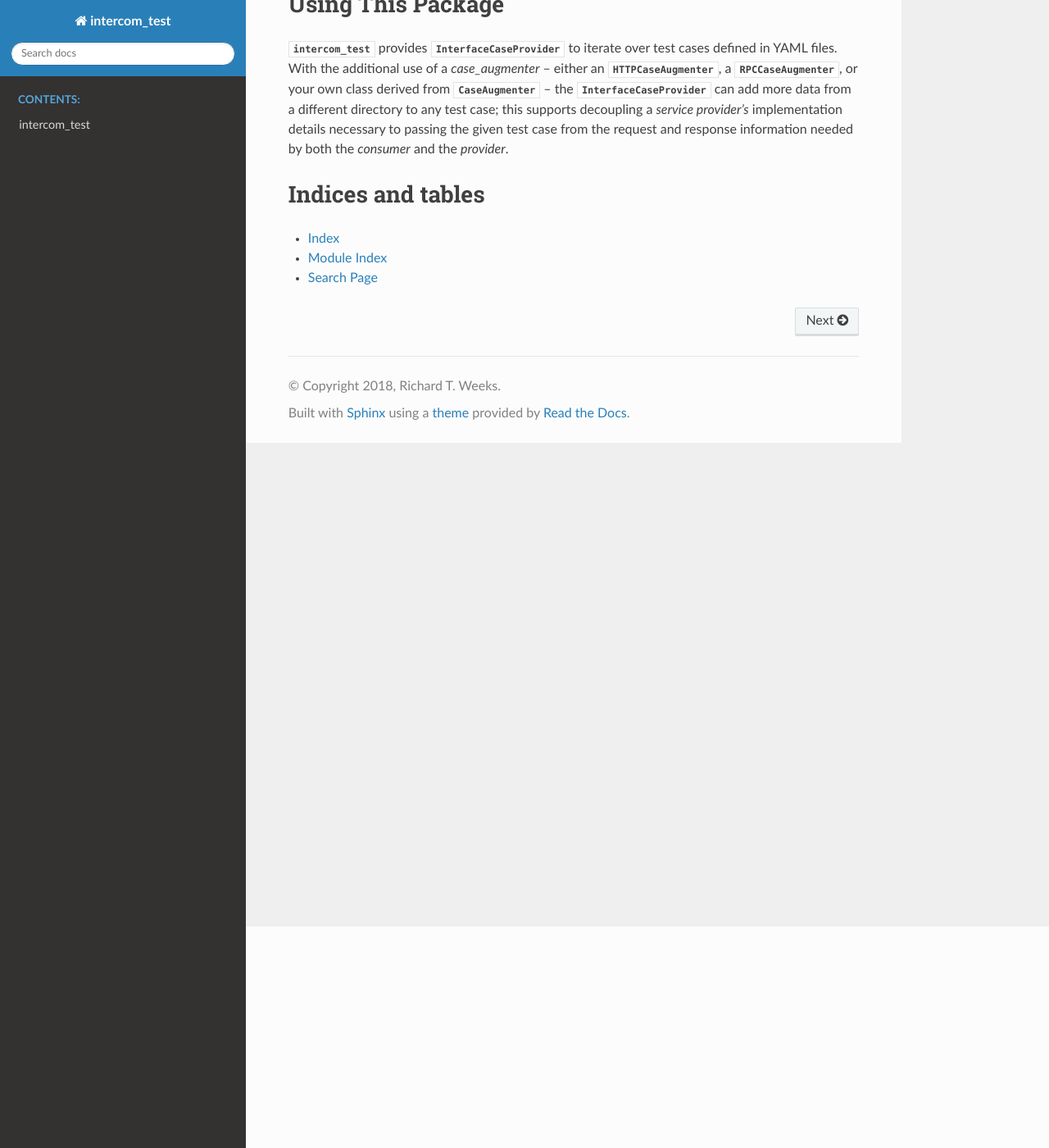
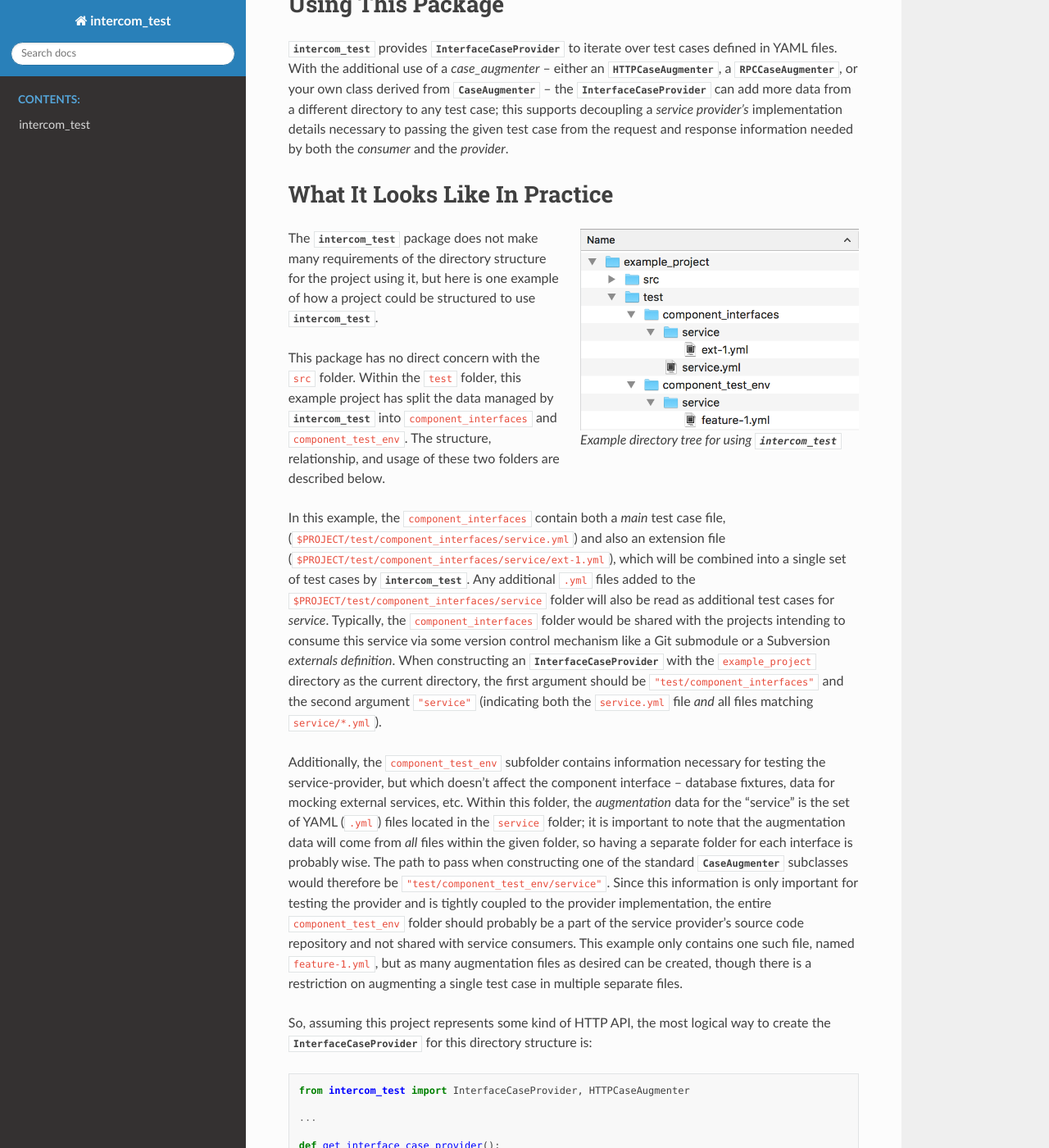
Before and after one commit to PayTrace/intercom_test, a Sphinx documentation site: the page built from docs/source/index.rst, in a window 1280 px wide and 1400 px high, scrolled down 270 px. Shown: the whole window at 82% size. Built offline with Sphinx 7.4.7 and the Read the Docs theme 2.0.0, drawn with Linux system fonts in a browser that asks for light colours; pages that are not in the unit, such as notebooks, are missing from menus; some of the changed text lies outside the part shown.

Commit message:
Add an example directory structure for a project
This is documentation only.

```diff
--- a/docs/source/index.rst
+++ b/docs/source/index.rst
@@ -28,6 +28,73 @@ the request and response information needed by both the *consumer* and the
 *provider*.
 
 
+What It Looks Like In Practice
+==============================
+
+.. figure:: example_project_structure.png
+   :width: 9cm
+   :align: right
+
+   Example directory tree for using :py:mod:`intercom_test`
+
+The :py:mod:`intercom_test` package does not make many requirements of the
+directory structure for the project using it, but here is one example of how a
+project could be structured to use :py:mod:`intercom_test`.
+
+This package has no direct concern with the ``src`` folder.  Within the ``test``
+folder, this example project has split the data managed by :py:mod:`intercom_test`
+into ``component_interfaces`` and ``component_test_env``.  The structure,
+relationship, and usage of these two folders are described below.
+
+In this example, the ``component_interfaces`` contain both a *main* test case
+file, (``$PROJECT/test/component_interfaces/service.yml``) and also an
+extension file (``$PROJECT/test/component_interfaces/service/ext-1.yml``),
+which will be combined into a single set of test cases by :py:mod:`intercom_test`.
+Any additional ``.yml`` files added to the ``$PROJECT/test/component_interfaces/service``
+folder will also be read as additional test cases for *service*.  Typically,
+the ``component_interfaces`` folder would be shared with the projects intending
+to consume this service via some version control mechanism like a Git submodule
+or a Subversion *externals definition*.  When constructing an
+:py:class:`~intercom_test.framework.InterfaceCaseProvider` with the
+``example_project`` directory as the current directory, the first argument
+should be ``"test/component_interfaces"`` and the second argument ``"service"``
+(indicating both the ``service.yml`` file *and* all files matching
+``service/*.yml``).
+
+Additionally, the ``component_test_env`` subfolder contains information
+necessary for testing the service-provider, but which doesn't affect the
+component interface -- database fixtures, data for mocking external services,
+etc.  Within this folder, the *augmentation* data for the "service" is the set
+of YAML (``.yml``) files located in the ``service`` folder; it is important to
+note that the augmentation data will come from *all* files within the given
+folder, so having a separate folder for each interface is probably wise.  The
+path to pass when constructing one of the standard
+:py:class:`~intercom_test.framework.CaseAugmenter` subclasses would therefore be
+``"test/component_test_env/service"``.  Since this information is only important
+for testing the provider and is tightly coupled to the provider implementation,
+the entire ``component_test_env`` folder should probably be a part of the
+service provider's source code repository and not shared with service consumers.
+This example only contains one such file, named ``feature-1.yml``, but as many
+augmentation files as desired can be created, though there is a restriction
+on augmenting a single test case in multiple separate files.
+
+So, assuming this project represents some kind of HTTP API, the most logical
+way to create the :py:class:`~intercom_test.framework.InterfaceCaseProvider`
+for this directory structure is::
+
+    from intercom_test import InterfaceCaseProvider, HTTPCaseAugmenter
+
+    ...
+
+    def get_interface_case_provider():
+        return InterfaceCaseProvider(
+            "test/component_interfaces", "service",
+            case_augmenter=HTTPCaseAugmenter("test/component_test_env/service")
+        )
+
+    ...
+
+
 Indices and tables
 ==================
 
```
Also changed, not shown: docs/source/example_project_structure.png (added), 1 other file.
